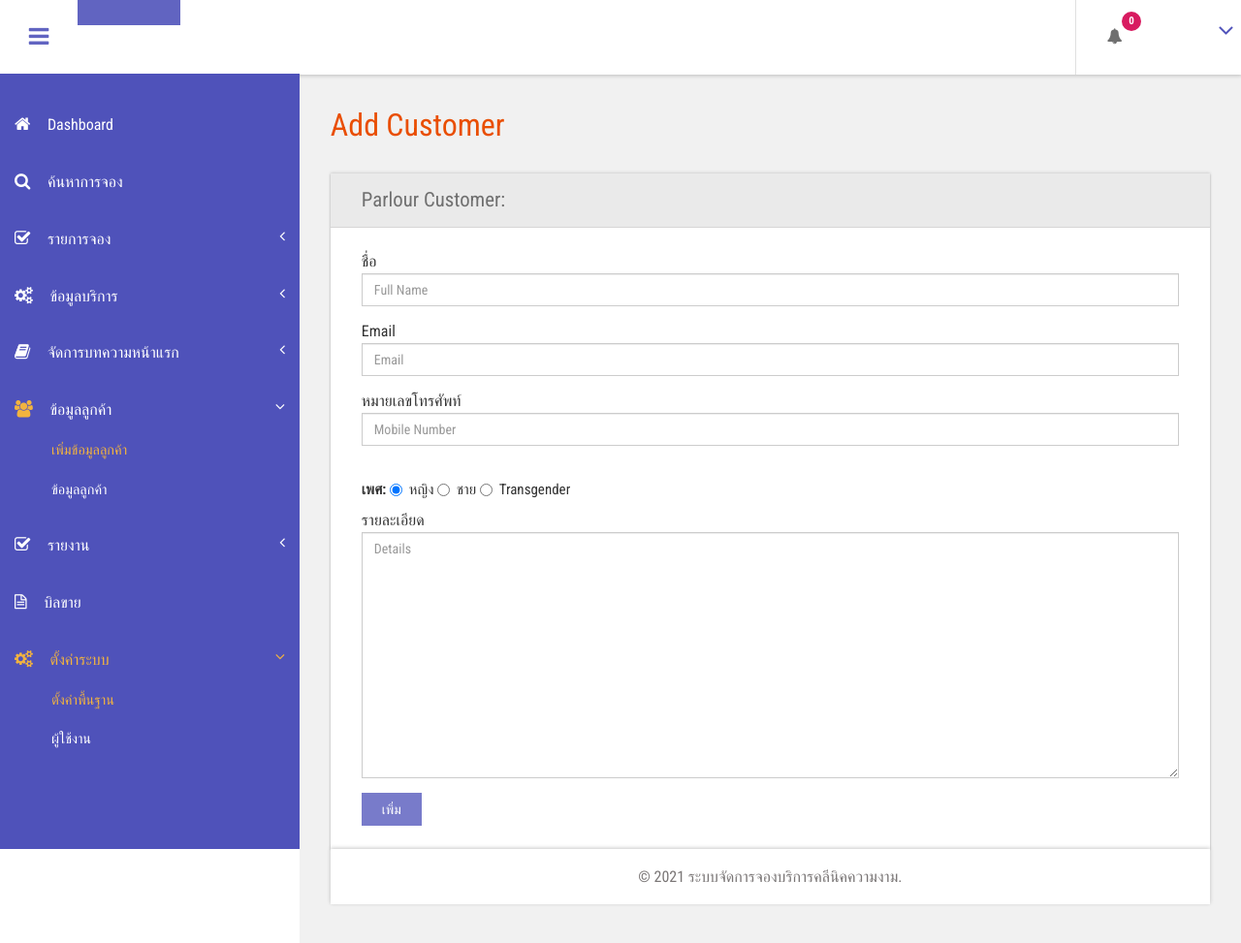
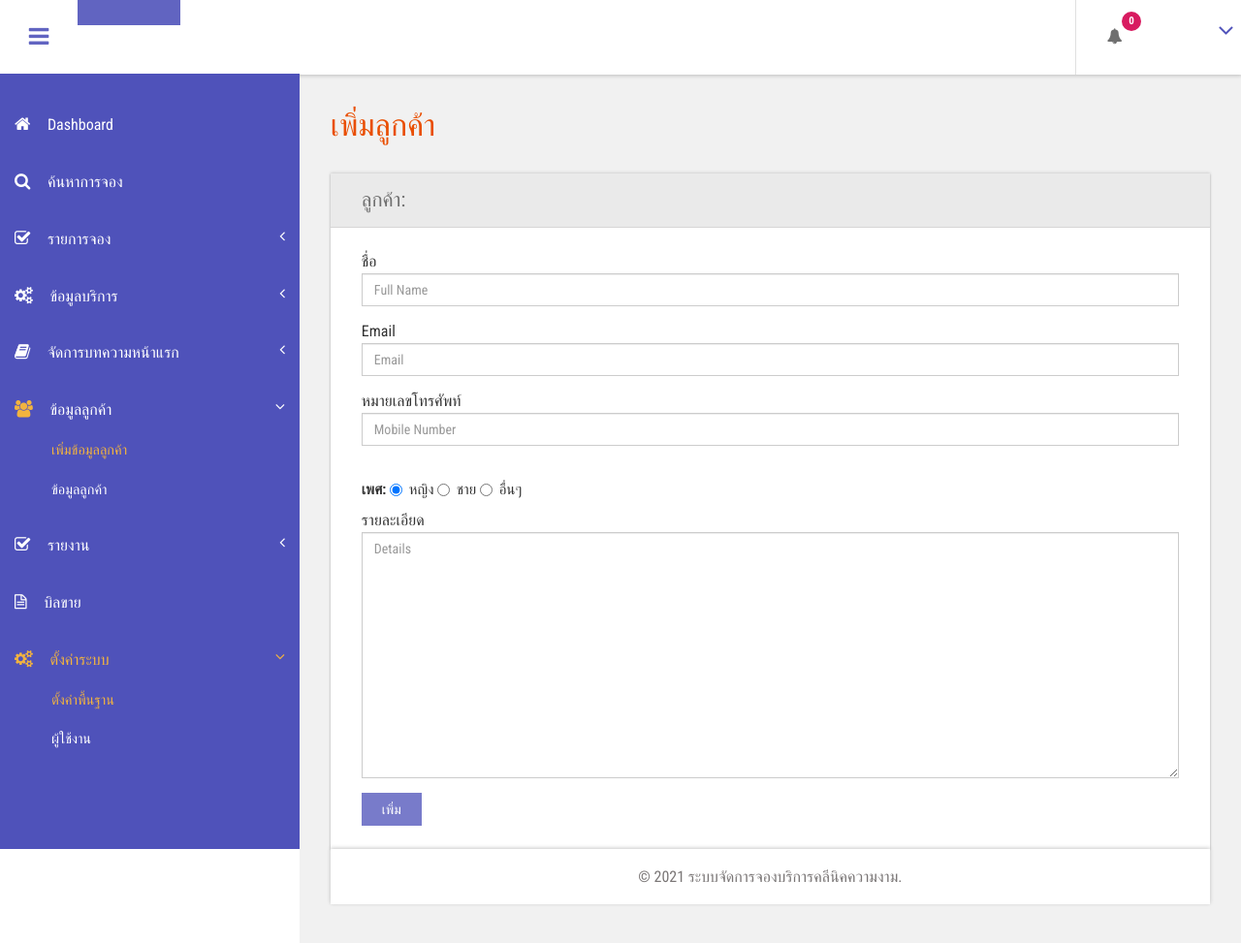
Before and after one commit to deksamrong/BeautyClinic, a PHP site: page /admin/add-customer.php in a window 1280 px wide. Shown: the whole page at 97% size. Run offline with PHP 8.4, Linux system fonts and the light colour scheme; the visitor is signed in with stand-in values (Sample User, id 1); data that the repository does not hold is empty.

Commit message:
แก้ไข

```diff
--- a/admin/add-customer.php
+++ b/admin/add-customer.php
@@ -13,8 +13,6 @@ if(isset($_POST['submit']))
    $mobilenum=$_POST['mobilenum'];
     $gender=$_POST['gender'];
 $details=$_POST['details'];
-
-
     $query=mysqli_query($con, "insert into  tblcustomers(Name,Email,MobileNumber,Gender,Details) value('$name','$email','$mobilenum','$gender','$details')");
     if ($query) {
 echo "<script>alert('บันทึกข้อมูลสำเร็จ.');</script>";
@@ -68,10 +66,10 @@ echo "<script>alert('มีบางอย่างผิดพลาด. กร
 		<div id="page-wrapper">
 			<div class="main-page">
 				<div class="forms">
-					<h3 class="title1">Add Customer</h3>
+					<h3 class="title1">เพิ่มลูกค้า</h3>
 					<div class="form-grids row widget-shadow" data-example-id="basic-forms">
 						<div class="form-title">
-							<h4>Parlour Customer:</h4>
+							<h4>ลูกค้า:</h4>
 						</div>
 						<div class="form-body">
 							<form method="post">
@@ -79,22 +77,21 @@ echo "<script>alert('มีบางอย่างผิดพลาด. กร
     echo $msg;
   }  ?> </p>
 
-
 							 <div class="form-group"> <label for="exampleInputEmail1">ชื่อ</label> <input type="text" class="form-control" id="name" name="name" placeholder="Full Name" value="" required="true"> </div> <div class="form-group"> <label for="exampleInputPassword1">Email</label> <input type="email" id="email" name="email" class="form-control" placeholder="Email" value="" required="true"> </div>
 							 <div class="form-group"> <label for="exampleInputEmail1">หมายเลขโทรศัพท์</label> <input type="text" class="form-control" id="mobilenum" name="mobilenum" placeholder="Mobile Number" value="" required="true" maxlength="10" pattern="[0-9]+"> </div>
 							 <div class="radio">
 
                                <p style="padding-top: 20px; font-size: 15px"> <strong>เพศ:</strong> <label>
-                                    <input type="radio" name="gender" id="gender" value="Female" checked="true">
+                                    <input type="radio" name="gender" id="gender" value="หญิง" checked="true">
                                     หญิง
                                 </label>
                                 <label>
-                                    <input type="radio" name="gender" id="gender" value="Male">
+                                    <input type="radio" name="gender" id="gender" value="ชาย">
                                     ชาย
                                 </label>
                                 <label>
-                                    <input type="radio" name="gender" id="gender" value="Transgender">
-                                   Transgender
+                                    <input type="radio" name="gender" id="gender" value="อื่นๆ">
+                                   อื่นๆ
                                 </label></p>
                             </div>
 							 	<div class="form-group"> <label for="exampleInputEmail1">รายละเอียด</label> <textarea type="text" class="form-control" id="details" name="details" placeholder="Details" required="true" rows="12" cols="4"></textarea> </div>
--- a/admin/all-appointment.php
+++ b/admin/all-appointment.php
@@ -12,7 +12,7 @@ if (strlen($_SESSION['bpmsaid']==0)) {
 <!DOCTYPE HTML>
 <html>
 <head>
-<title>BPMS || All Appointment</title>
+<title>ระบบจัดการคลินิกความงาม</title>
 
 <script type="application/x-javascript"> addEventListener("load", function() { setTimeout(hideURLbar, 0); }, false); function hideURLbar(){ window.scrollTo(0,1); } </script>
 <!-- Bootstrap Core CSS -->
```
